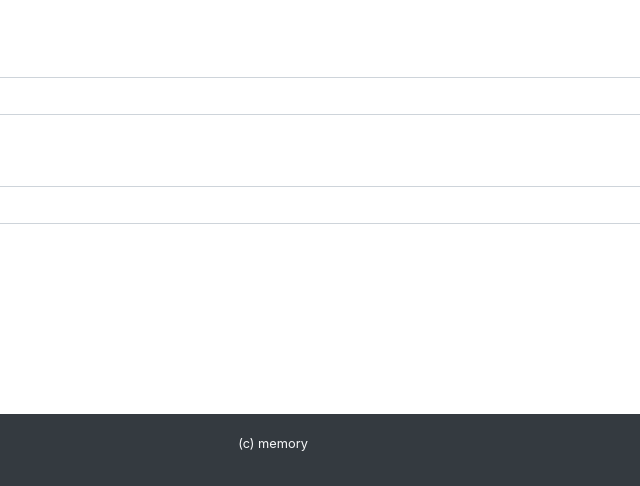
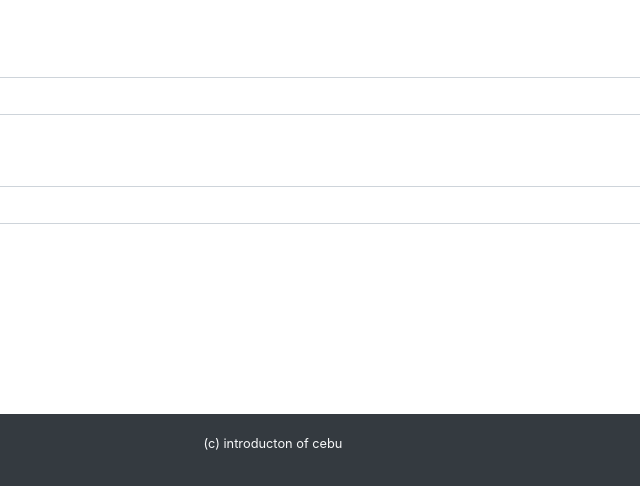
Before and after one commit to tokitada0602/bootstrap2, a plain HTML site: page index.html in a window 1280 px wide. Shown: the part 2304-2790 px from the top of the page, 367-1007 px from the left. Drawn offline with nearby package versions, Linux system fonts and the light colour scheme; a web font is replaced by a local one.

Commit message:
コピーライトの編集 urlの変更

```diff
--- a/index.html
+++ b/index.html
@@ -7,7 +7,7 @@
     <link rel="stylesheet" href="assets/css/bootstrap.min.css">
     <link rel="stylesheet" href="assets/css/custom.css">
     <link href="https://fonts.googleapis.com/css?family=Jomolhari&display=swap" rel="stylesheet">
-    <title>Hello, world!</title>
+    <title>introducton of cebu</title>
   </head>
   <body>
 
@@ -136,7 +136,7 @@
       </div>
       </div>
     <div class="bg-dark mt-5 py-3 text-light">
-      <p class="text-center"><small>(c) memory</small>
+      <p class="text-center"><small>(c) introducton of cebu</small>
       </p>
     </div>
     </div>
```
